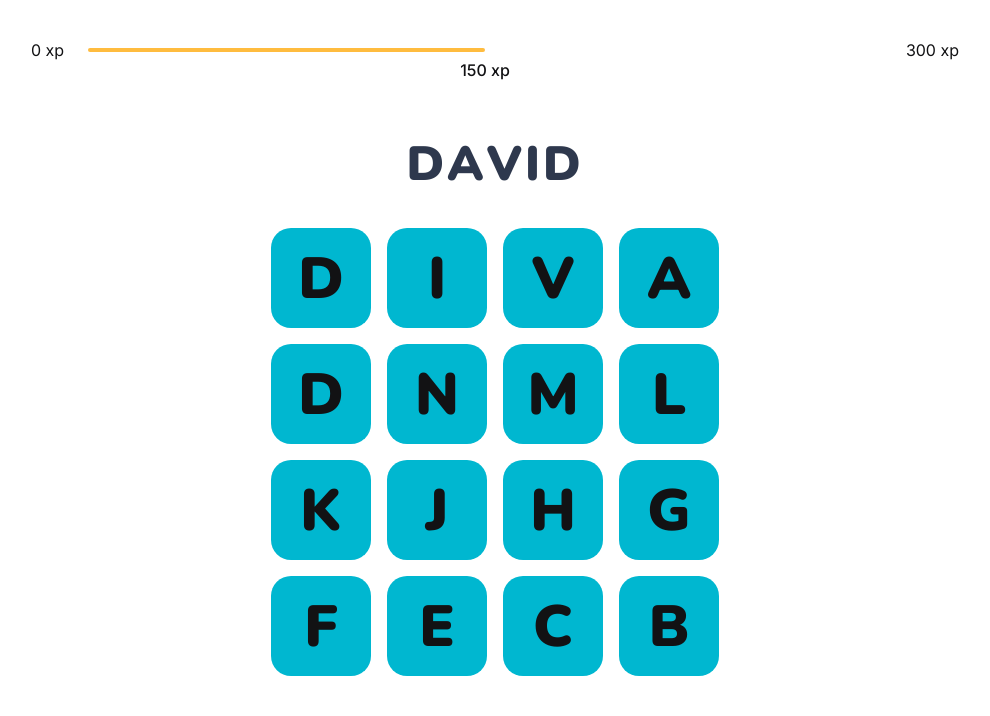
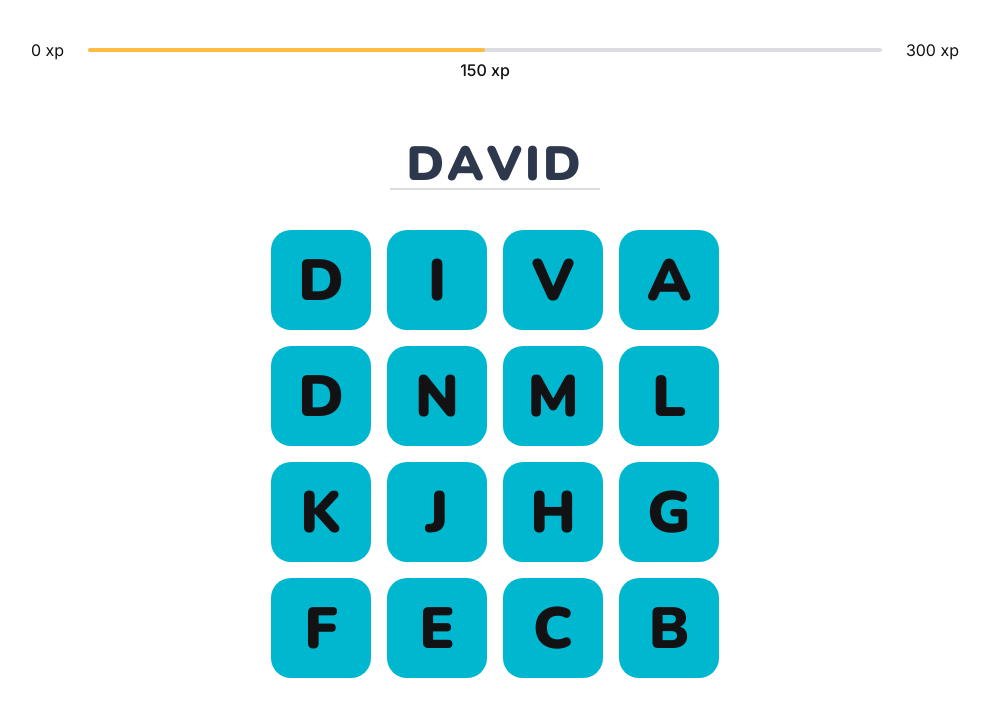
Before and after one commit to raphaeldevs/words-game-react, a React app: page / in a window 1280 px wide. Shown: the top 716 px of the page, without its empty margins (145-1135 px from the left). Built offline with nearby package versions, Linux system fonts and the light colour scheme.

Commit message:
fix color variable name

```diff
--- a/src/styles/global.scss
+++ b/src/styles/global.scss
@@ -6,7 +6,7 @@
   --red: #E83F5B;
   --title: #2E384D;
   --text: #363434;
-  --gray--line: #DCDDE0;
+  --gray-line: #DCDDE0;
   --background: #F2F3F5;
   --white: #FFFFFF;
   --yellow: #FFBC3F;
```
